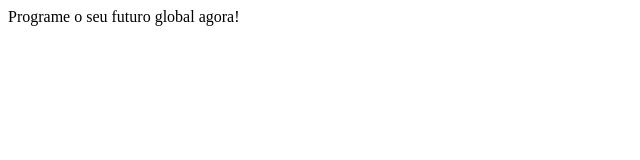
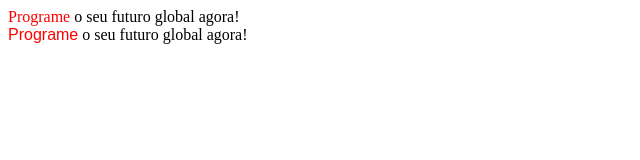
Before and after one commit to NatashaB-randao/Ri-Happy-Front-end-do-Zero, a plain HTML site: page _SITE/formatando-textos-parte-2.html in a window 1280 px wide. Shown: the whole page, without its empty margins (0-640 px from the left). Drawn offline with Linux system fonts and the light colour scheme.

Commit message:
Formatando Textos - Parte 2
Estruturando seu HTML + Formatações

```diff
--- a/_SITE/formatando-textos-parte-2.html
+++ b/_SITE/formatando-textos-parte-2.html
@@ -6,6 +6,7 @@
     <title>Document</title>
 </head>
 <body>
-    Programe o seu futuro global agora!
+    <font color="red">Programe</font> o seu futuro global agora! <br>
+    <font color="red" face="Arial">Programe</font> o seu futuro global agora! <br>
 </body>
 </html>
```
